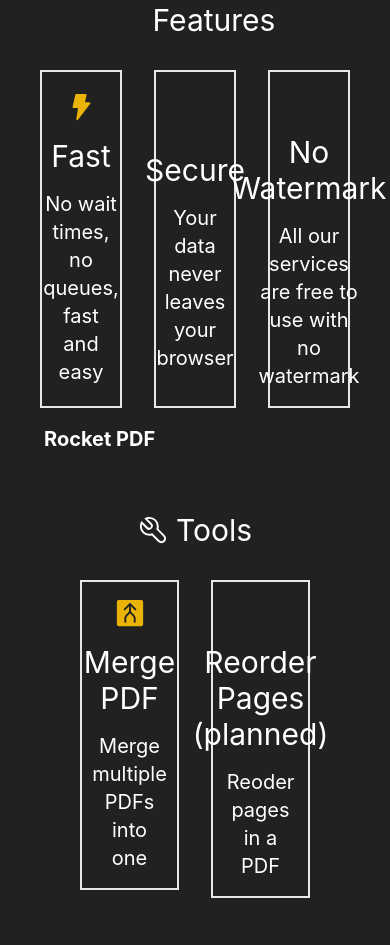
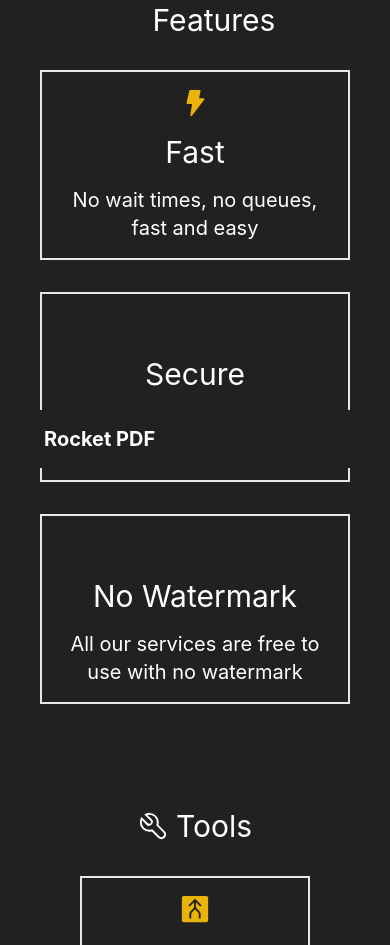
Before and after one commit to solaris7x/rocketPDF, a React (Vite) app: page / in a window 390 px wide. Shown: the part 376-1321 px from the top of the page. Built offline with nearby package versions, Linux system fonts and the light colour scheme; some icons are missing.

Commit message:
Home page grid mobile view fix

```diff
--- a/src/pages/Home.tsx
+++ b/src/pages/Home.tsx
@@ -23,7 +23,7 @@
             Features
           </h2>
         </a>
-        <div className="my-8 grid grid-cols-3 gap-8">
+        <div className="my-8 grid grid-cols-1 md:grid-cols-3 gap-8">
           <GridItem
             icon="carbon:flash-filled"
             title="Fast"
@@ -49,7 +49,7 @@
             Tools
           </h2>
         </a>
-        <div className="my-8 mx-12 grid grid-cols-2 gap-8">
+        <div className="my-8 mx-12 grid grid-cols-1 md:grid-cols-2 gap-8">
           <Link to="/merge">
             <GridItem
               icon="carbon:direction-merge-filled"
```
